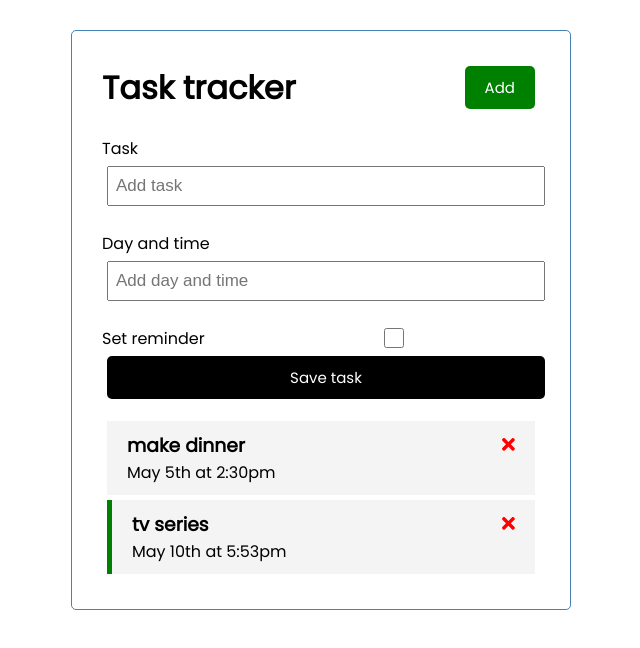
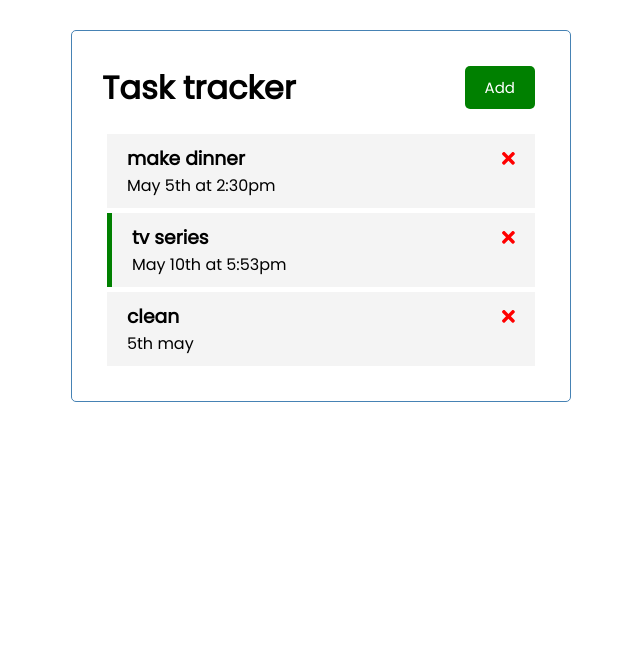
Before and after one commit to thortineoc/todo-list-angular, an Angular app: page / in a window 1280 px wide. Shown: the top 648 px of the page, without its empty margins (319-959 px from the left). Built offline with nearby package versions, Linux system fonts and the light colour scheme; data requests are answered from the project's data file.

Commit message:
Hiding the form

```diff
--- a/db.json
+++ b/db.json
@@ -11,6 +11,12 @@
       "text": "tv series",
       "day": "May 10th at 5:53pm",
       "reminder": true
+    },
+    {
+      "text": "clean",
+      "day": "5th may",
+      "reminder": false,
+      "id": 4
     }
   ]
 }
--- a/src/app/components/add-task/add-task.component.html
+++ b/src/app/components/add-task/add-task.component.html
@@ -1,4 +1,4 @@
-<form class="add-form" (ngSubmit)="onSubmit()">
+<form *ngIf="showAddTask" class="add-form" (ngSubmit)="onSubmit()">
   <div class="form-control">
     <label for="task">Task</label>
     <input type="text" id="task" name="task" placeholder="Add task" [(ngModel)]="text" />
--- a/src/app/components/add-task/add-task.component.ts
+++ b/src/app/components/add-task/add-task.component.ts
@@ -1,5 +1,7 @@
 import {Component, OnInit, Output, EventEmitter} from '@angular/core';
 import {Task} from '../../Task';
+import { UiService } from "../../services/ui.service";
+import { Subscription } from "rxjs";
 
 @Component({
   selector: 'app-add-task',
@@ -12,8 +14,14 @@ export class AddTaskComponent implements OnInit {
   text: string | undefined;
   day: string | undefined;
   reminder: boolean = false;
+  showAddTask: boolean = false;
+  subscription: Subscription;
 
-  constructor() { }
+  constructor(private uiService: UiService) {
+    this.subscription = this.uiService
+      .onToggle()
+      .subscribe(value => this.showAddTask = value);
+  }
 
   ngOnInit(): void {
   }
--- a/src/app/components/header/header.component.ts
+++ b/src/app/components/header/header.component.ts
@@ -13,7 +13,9 @@ export class HeaderComponent implements OnInit {
   subscription: Subscription;
 
   constructor(private uiService: UiService) {
-    this.subscription = this.uiService.onToggle().subscribe(value => this.showAddTask = value);
+    this.subscription = this.uiService
+      .onToggle()
+      .subscribe(value => this.showAddTask = value);
   }
 
   ngOnInit(): void {
```
